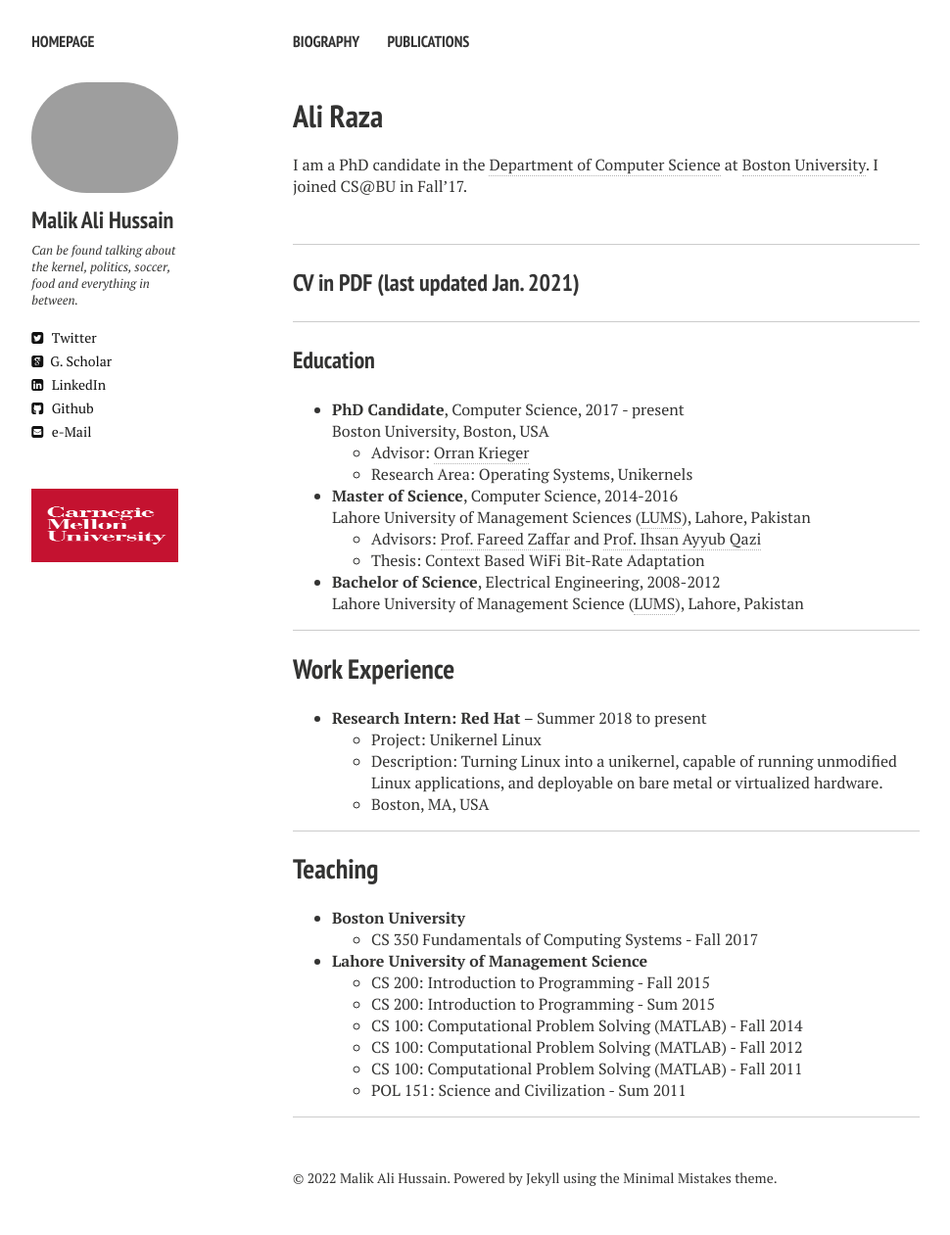
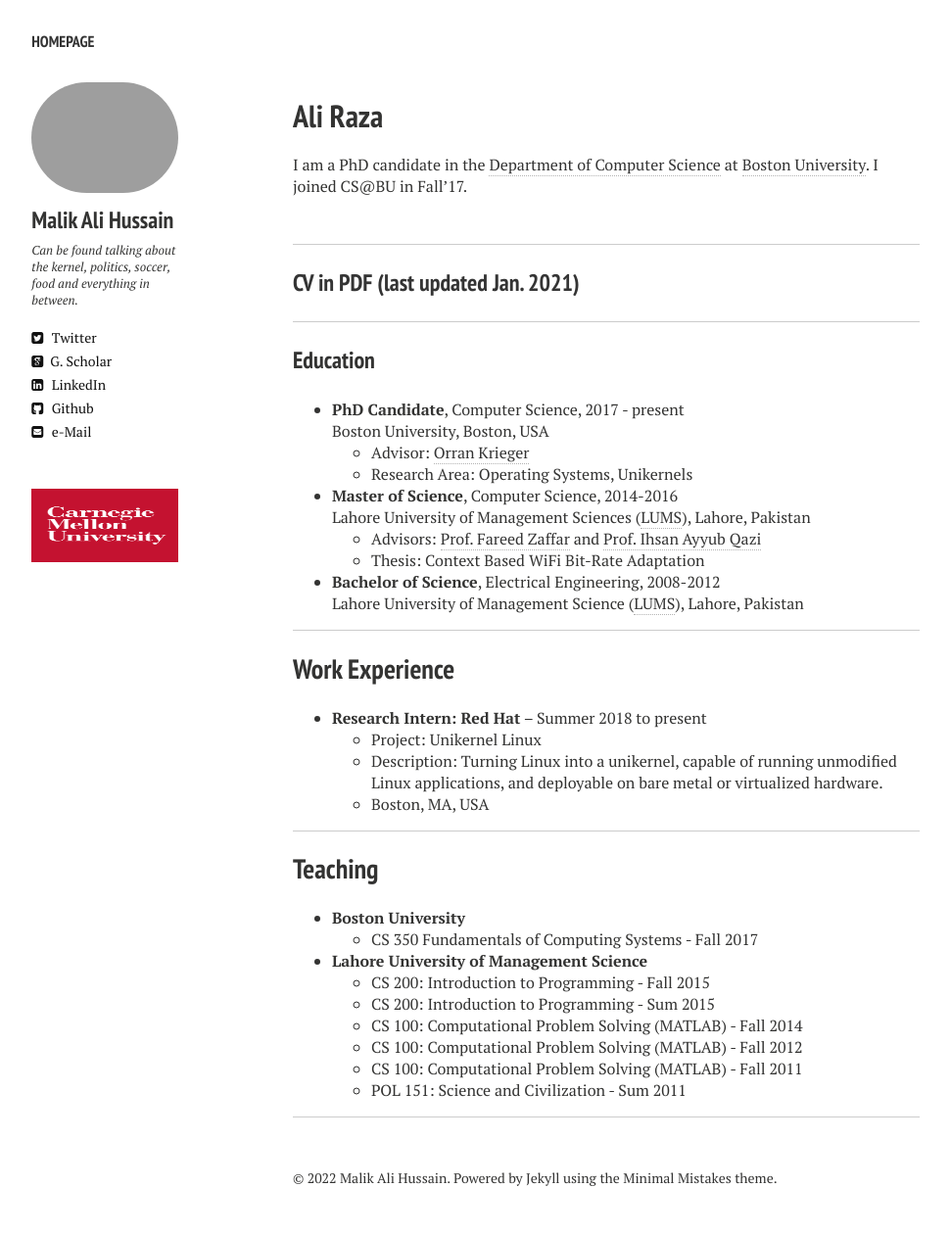
Before and after one commit to malikalihussain/malikalihussain.github.io, a Jekyll site: the page built from index.md, in a window 1280 px wide. Shown: the whole page at 98% size, without its empty margins (21-991 px from the left). Built offline with Jekyll 4.4.1, drawn with Linux system fonts in a browser that asks for light colours; nearby versions of some CDN libraries; comment, search, counter and statistics services are not loaded; part of the change alters nothing that is shown.

Commit message:
Update _config.yml

```diff
--- a/_config.yml
+++ b/_config.yml
@@ -25,11 +25,11 @@ bing_verify:
 
 # Links to include in top navigation
 # For external links add external: true
-links:
-  - title: Biography
-    url: /cv/
-  - title: Publications
-    url: /publications/
+# links:
+#   - title: Biography
+#     url: /cv/
+#   - title: Publications
+#     url: /publications/
 #  - title: Research
 #    url: /research/
 
```
